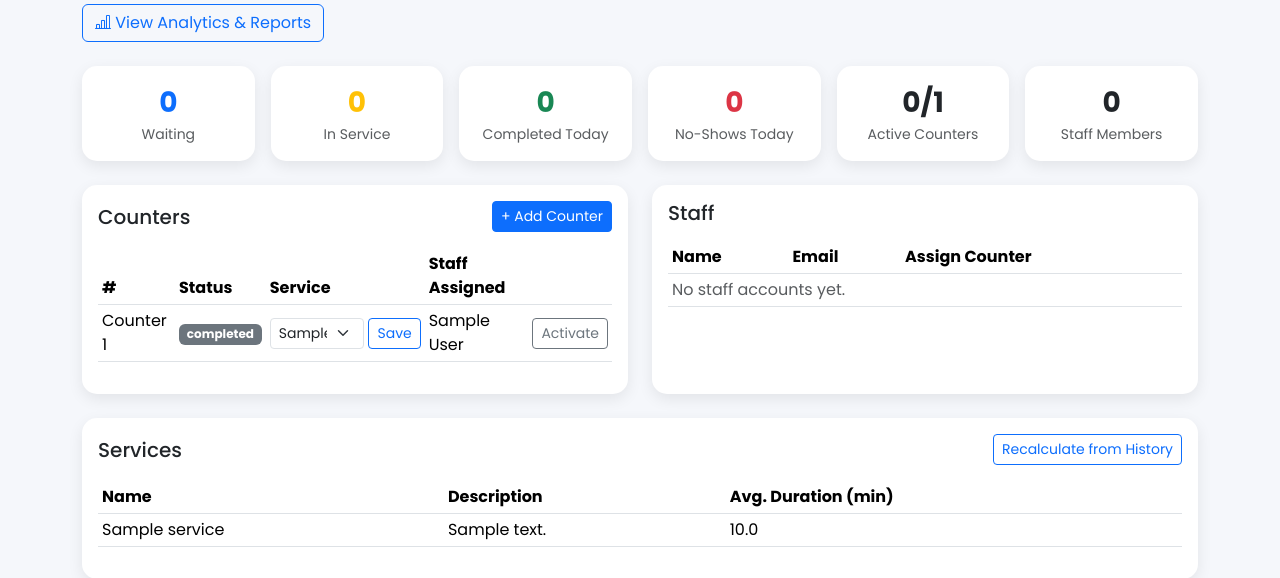
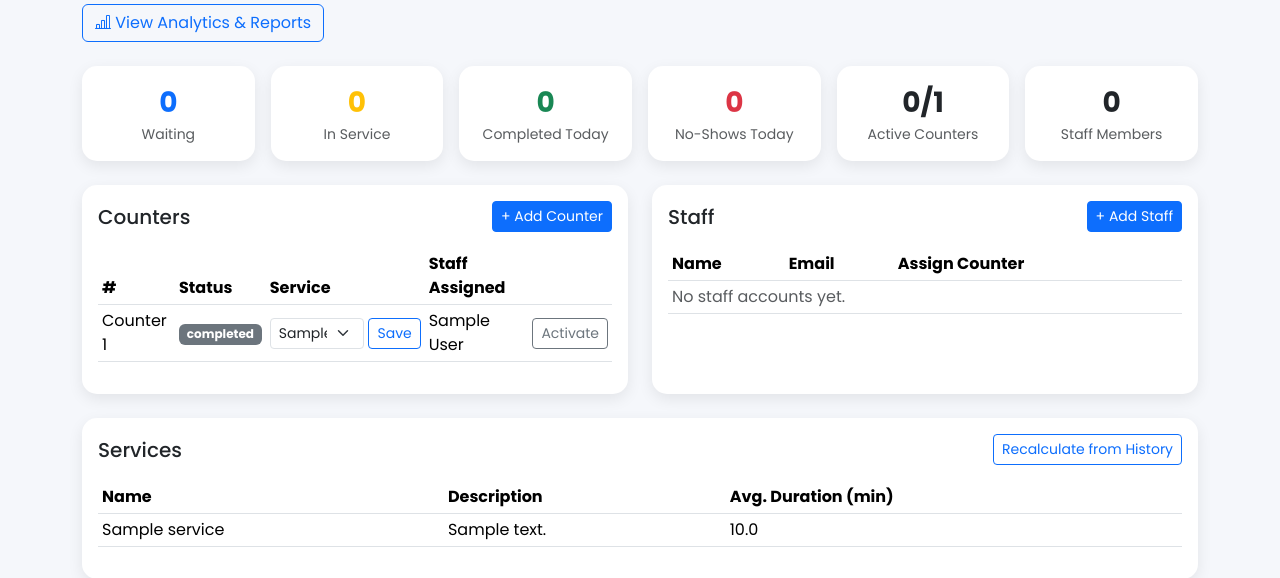
Before and after one commit to sudipshrestha-4/smartqueue, a Flask app: page /admin/dashboard in a window 1280 px wide. Shown: the part 152-730 px from the top of the page. Run offline with Flask 3, Linux system fonts and the light colour scheme; a user stored in the database is signed in; tables that the repository leaves empty hold one stand-in row (values such as "Sample post"); some libraries are stand-ins or nearby versions.

Commit message:
Added staff by admin

```diff
--- a/app/forms/auth_forms.py
+++ b/app/forms/auth_forms.py
@@ -59,3 +59,28 @@ class RegisterForm(FlaskForm):
     )
 
     submit = SubmitField('Register')
+class StaffForm(FlaskForm):
+    name = StringField('Full Name', validators=[DataRequired(), Length(min=2, max=100)])
+
+    email = StringField('Email', validators=[
+        DataRequired(),
+        Email(message='Enter a valid email address.'),
+        validate_real_email
+    ])
+
+    phone = StringField('Phone Number', validators=[
+        DataRequired(),
+        Regexp(r'^\d{10}$', message='Phone number must be exactly 10 digits (numbers only).')
+    ])
+
+    password = PasswordField('Password', validators=[
+        DataRequired(),
+        validate_strong_password
+    ])
+
+    confirm_password = PasswordField(
+        'Confirm Password',
+        validators=[DataRequired(), EqualTo('password', message='Passwords must match.')]
+    )
+
+    submit = SubmitField('Create Staff Account')
--- a/app/routes/admin.py
+++ b/app/routes/admin.py
@@ -1,6 +1,8 @@
 from datetime import datetime, date, timedelta
 from flask import Blueprint, render_template, redirect, url_for, flash, request, Response
-from flask_login import login_required
+from flask_login import login_required, current_user
+from werkzeug.security import generate_password_hash
+from app.forms.auth_forms import StaffForm
 import csv
 import io
 
@@ -88,13 +90,59 @@ def dashboard():
         'total_staff': len(staff_members),
     }
 
+    staff_form = StaffForm()
+
     return render_template(
         'admin/dashboard.html',
         counters=counters,
         staff_members=staff_members,
         services=services,
-        stats=stats
+        stats=stats,
+        staff_form=staff_form
     )
+
+
+@admin_bp.route('/staff/add', methods=['POST'])
+@login_required
+@role_required('admin')
+def add_staff():
+    form = StaffForm()
+    if form.validate_on_submit():
+        existing_user = User.query.filter_by(email=form.email.data.lower().strip()).first()
+        if existing_user:
+            flash('An account with this email already exists.', 'warning')
+            return redirect(url_for('admin.dashboard'))
+
+        staff = User(
+            name=form.name.data.strip(),
+            email=form.email.data.lower().strip(),
+            phone=form.phone.data.strip(),
+            password_hash=generate_password_hash(form.password.data),
+            role='staff',
+            is_active=True
+        )
+        db.session.add(staff)
+        db.session.commit()
+        flash(f'Staff account created for {staff.name}.', 'success')
+    else:
+        for field_name, errors in form.errors.items():
+            label = getattr(form, field_name).label.text
+            for error in errors:
+                flash(f'{label}: {error}', 'danger')
+
+    return redirect(url_for('admin.dashboard'))
+
+
+@admin_bp.route('/staff/<int:staff_id>/remove', methods=['POST'])
+@login_required
+@role_required('admin')
+def remove_staff(staff_id):
+    staff = User.query.filter_by(id=staff_id, role='staff').first_or_404()
+    name = staff.name
+    db.session.delete(staff)
+    db.session.commit()
+    flash(f'Removed staff account for {name}.', 'info')
+    return redirect(url_for('admin.dashboard'))
 
 
 @admin_bp.route('/counters/add', methods=['POST'])
--- a/app/templates/admin/dashboard.html
+++ b/app/templates/admin/dashboard.html
@@ -121,14 +121,20 @@
   <!-- STAFF -->
   <div class="col-lg-6">
     <div class="card h-100">
-      <div class="card-body">
-        <h5 class="card-title mb-3">Staff</h5>
+<div class="card-body">
+        <div class="d-flex justify-content-between align-items-center mb-3">
+          <h5 class="card-title mb-0">Staff</h5>
+          <button type="button" class="btn btn-sm btn-primary" data-bs-toggle="modal" data-bs-target="#addStaffModal">
+            + Add Staff
+          </button>
+        </div>
         <table class="table table-sm align-middle">
           <thead>
             <tr>
               <th>Name</th>
               <th>Email</th>
               <th>Assign Counter</th>
+              <th></th>
             </tr>
           </thead>
           <tbody>
@@ -149,9 +155,15 @@
                   <button type="submit" class="btn btn-sm btn-outline-primary">Save</button>
                 </form>
               </td>
+              <td>
+                <form method="POST" action="{{ url_for('admin.remove_staff', staff_id=member.id) }}"
+                      onsubmit="return confirm('Remove {{ member.name }}\'s staff account? This cannot be undone.');">
+                  <button type="submit" class="btn btn-sm btn-outline-danger">Remove</button>
+                </form>
+              </td>
             </tr>
             {% else %}
-            <tr><td colspan="3" class="text-muted">No staff accounts yet.</td></tr>
+            <tr><td colspan="4" class="text-muted">No staff accounts yet.</td></tr>
             {% endfor %}
           </tbody>
         </table>
@@ -195,4 +207,44 @@
 
 <a href="{{ url_for('auth.logout') }}" class="btn btn-outline-secondary btn-sm mt-4">Logout</a>
 
+<!-- ADD STAFF MODAL -->
+<div class="modal fade" id="addStaffModal" tabindex="-1" aria-labelledby="addStaffModalLabel" aria-hidden="true">
+  <div class="modal-dialog">
+    <div class="modal-content">
+      <form method="POST" action="{{ url_for('admin.add_staff') }}" novalidate>
+        {{ staff_form.hidden_tag() }}
+        <div class="modal-header">
+          <h5 class="modal-title" id="addStaffModalLabel">Add Staff Account</h5>
+          <button type="button" class="btn-close" data-bs-dismiss="modal" aria-label="Close"></button>
+        </div>
+        <div class="modal-body">
+          <div class="mb-3">
+            {{ staff_form.name.label(class="form-label") }}
+            {{ staff_form.name(class="form-control") }}
+          </div>
+          <div class="mb-3">
+            {{ staff_form.email.label(class="form-label") }}
+            {{ staff_form.email(class="form-control") }}
+          </div>
+          <div class="mb-3">
+            {{ staff_form.phone.label(class="form-label") }}
+            {{ staff_form.phone(class="form-control", maxlength="10", inputmode="numeric") }}
+          </div>
+          <div class="mb-3">
+            {{ staff_form.password.label(class="form-label") }}
+            {{ staff_form.password(class="form-control") }}
+          </div>
+          <div class="mb-3">
+            {{ staff_form.confirm_password.label(class="form-label") }}
+            {{ staff_form.confirm_password(class="form-control") }}
+          </div>
+        </div>
+        <div class="modal-footer">
+          <button type="button" class="btn btn-outline-secondary" data-bs-dismiss="modal">Cancel</button>
+          {{ staff_form.submit(class="btn btn-primary") }}
+        </div>
+      </form>
+    </div>
+  </div>
+</div>
 {% endblock %}
```
